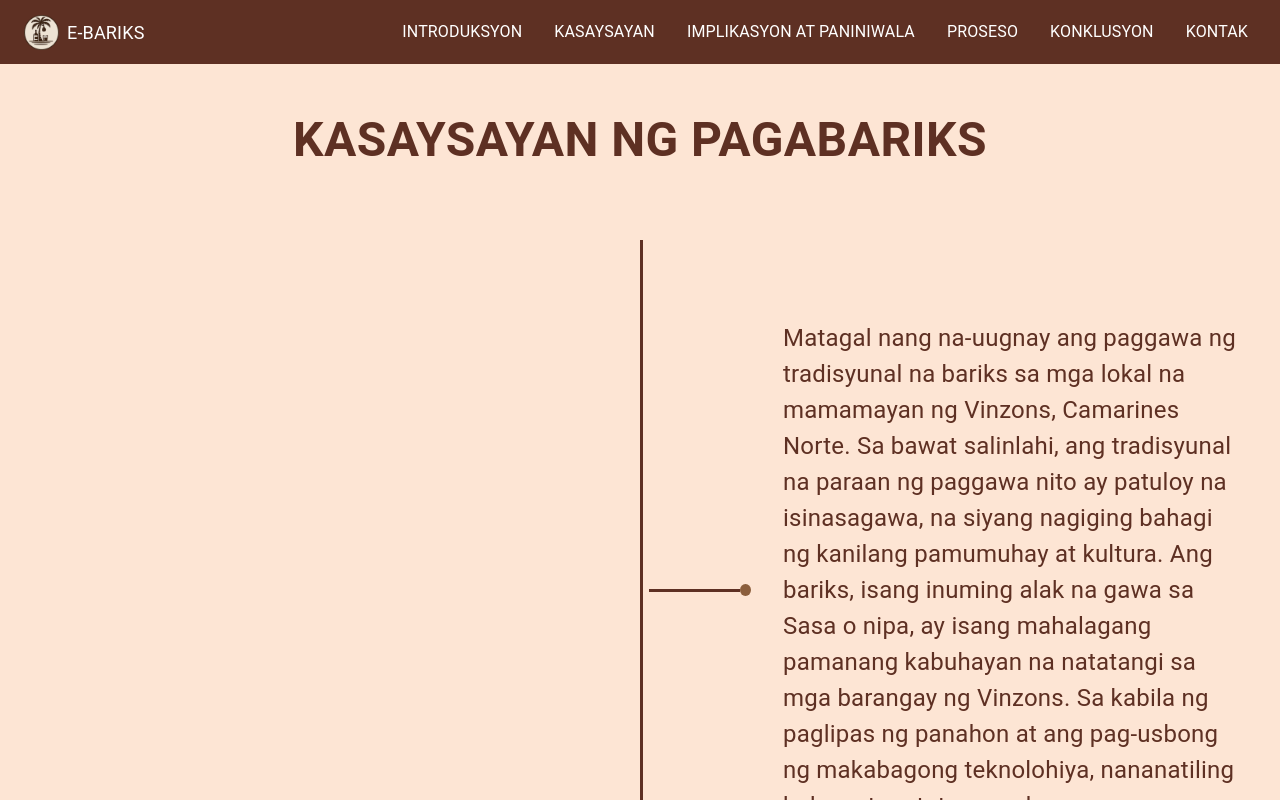
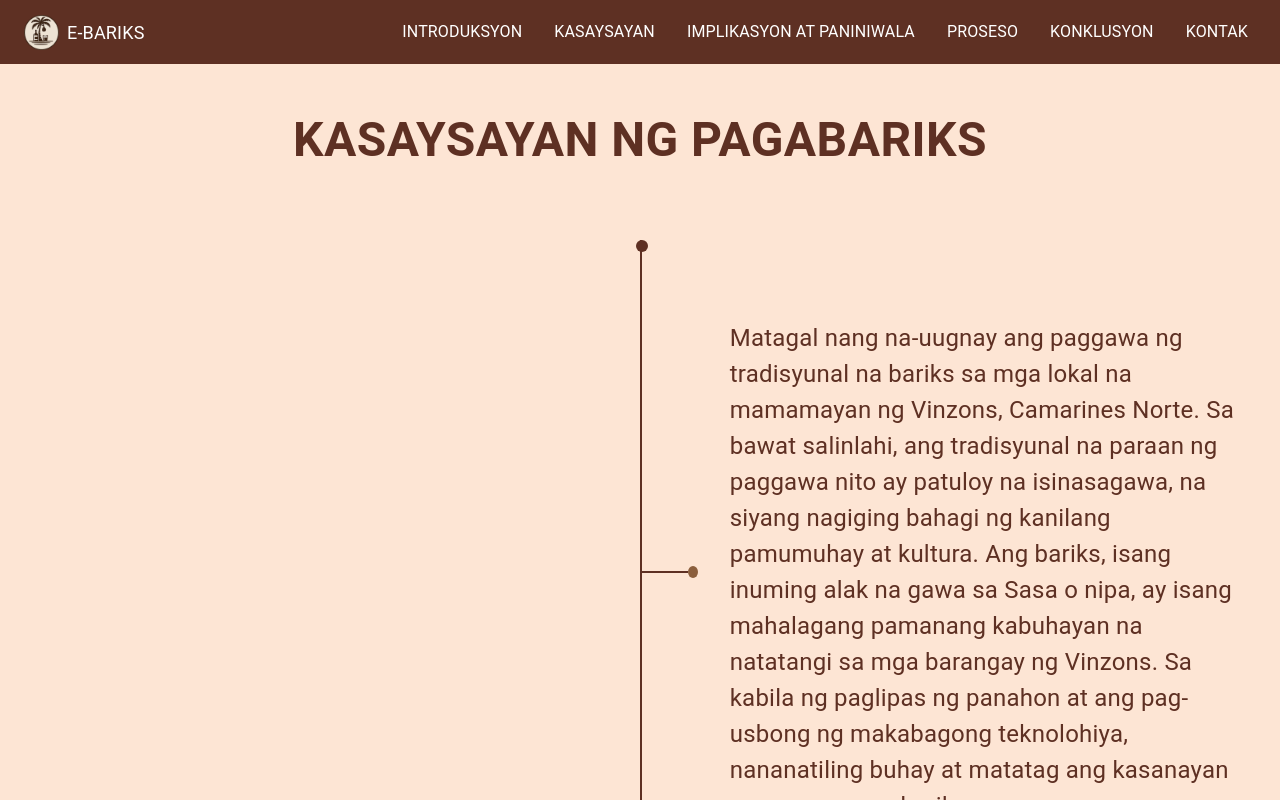
Before and after one commit to baisaarnina/e-bariks, a React (Create React App) app: page /kasaysayan in a window 1280 px wide. Shown: the top 800 px of the page. Built offline with nearby package versions, Linux system fonts and the light colour scheme.

Commit message:
Modified: Logo, Title

```diff
--- a/public/index.html
+++ b/public/index.html
@@ -2,7 +2,8 @@
 <html lang="en">
   <head>
     <meta charset="utf-8" />
-    <link rel="icon" href="%PUBLIC_URL%/favicon.ico" />
+    <!-- <link rel="icon" href="%PUBLIC_URL%/favicon.ico" /> -->
+    <link rel="icon" type="image/png" href="%PUBLIC_URL%/logo.png" />
     <meta name="viewport" content="width=device-width, initial-scale=1" />
     <meta name="theme-color" content="#000000" />
     <meta
@@ -24,7 +25,7 @@
       work correctly both with client-side routing and a non-root public URL.
       Learn how to configure a non-root public URL by running `npm run build`.
     -->
-    <title>React App</title>
+    <title>E-bariks</title>
   </head>
   <body>
     <noscript>You need to enable JavaScript to run this app.</noscript>
--- a/src/component/messageThread.js
+++ b/src/component/messageThread.js
@@ -14,11 +14,32 @@ const MessageThread = ({ messages }) => {
     >
       <Box
         sx={{
+          width: "5%",
+          display: "flex",
+          justifyContent: "left",
+          alignItems: "center",
+        }}
+      >
+        <Box
+          sx={{
+            position: "absolute",
+            top: 0,
+            bottom: 0,
+            left: "49.7%",
+            backgroundColor: C.mainBrown,
+            width: S.s12,
+            height: S.s12,
+            borderRadius: "50%",
+          }}
+        />
+      </Box>
+      <Box
+        sx={{
           position: "absolute",
           top: 0,
           bottom: 0,
+          width: 2,
           left: "50%",
-          width: S.s3,
           backgroundColor: C.mainBrown,
         }}
       />
@@ -38,13 +59,13 @@ const MessageThread = ({ messages }) => {
           >
             {!isLeft ? (
               <>
-                <Box sx={{ width: "40%", pr: 4, textAlign: "right" }}>
+                <Box sx={{ width: "47%", pr: 4, textAlign: "right" }}>
                   <Typography sx={style.label}>{msg.text}</Typography>
                 </Box>
 
                 <Box
                   sx={{
-                    width: "10%",
+                    width: "5%",
                     display: "flex",
                     justifyContent: "left",
                     alignItems: "center",
@@ -52,8 +73,8 @@ const MessageThread = ({ messages }) => {
                 >
                   <Box
                     sx={{
-                      width: 12,
-                      height: 12,
+                      width: S.s12,
+                      height: S.s12,
                       backgroundColor: "#8B5E3C",
                       borderRadius: "50%",
                     }}
@@ -62,7 +83,7 @@ const MessageThread = ({ messages }) => {
                     sx={{
                       position: "relative",
                       width: "100%",
-                      height: "3px",
+                      height: "2px",
                       backgroundColor: C.mainBrown,
                     }}
                   />
@@ -72,10 +93,10 @@ const MessageThread = ({ messages }) => {
               </>
             ) : (
               <>
-                <Box sx={{ width: "60%" }} />
+                <Box sx={{ width: "53%" }} />
                 <Box
                   sx={{
-                    width: "10%",
+                    width: "5%",
                     display: "flex",
                     justifyContent: "right",
                     alignItems: "center",
@@ -85,14 +106,14 @@ const MessageThread = ({ messages }) => {
                     sx={{
                       position: "relative",
                       width: "100%",
-                      height: "3px",
+                      height: "2px",
                       backgroundColor: C.mainBrown,
                     }}
                   />
                   <Box
                     sx={{
-                      width: 12,
-                      height: 12,
+                      width: S.s12,
+                      height: S.s12,
                       backgroundColor: "#8B5E3C",
                       borderRadius: "50%",
                     }}
```
Also changed, not shown: 1 other file (tests, documents, lock files or other folders).
